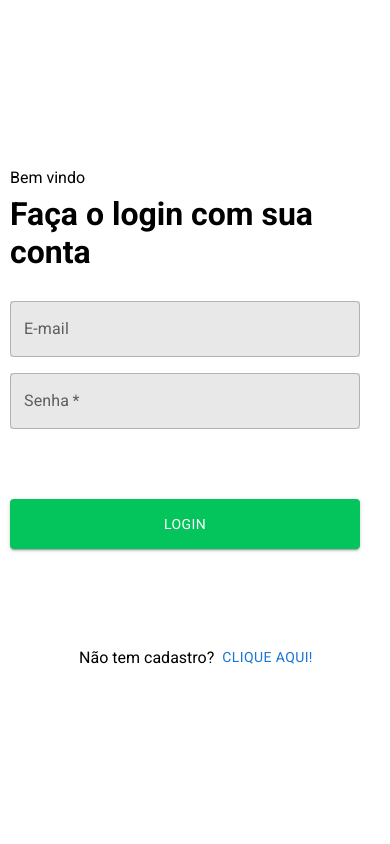
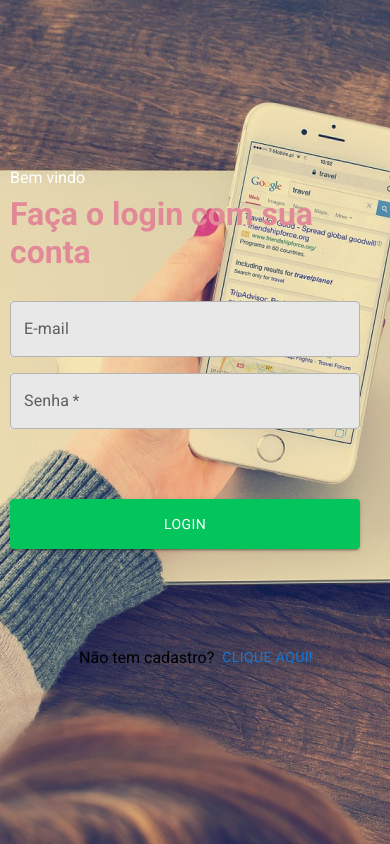
Before and after one commit to jose-ithalo/Kontacts, a React app: page / in a window 390 px wide. Built offline with nearby package versions, Linux system fonts and the light colour scheme.

Commit message:
Responsividade do login implementada

```diff
--- a/src/css/mobile.css
+++ b/src/css/mobile.css
@@ -4,7 +4,17 @@
     }
 
     .login-form {
+        background-image: url('../assets/LeftImage.jpg');
+        /* margin-left: 0px; */
         width: 100%;
+    }
+
+    .login-form h1 {
+        color: rgb(226, 137, 151);
+    }
+
+    .login-form h3 {
+        color: white;
     }
 }
 
@@ -23,6 +33,6 @@
     }
 
     .login-form {
-        margin-left: 10px;
+        padding-left: 10px;
     }
 }
```
